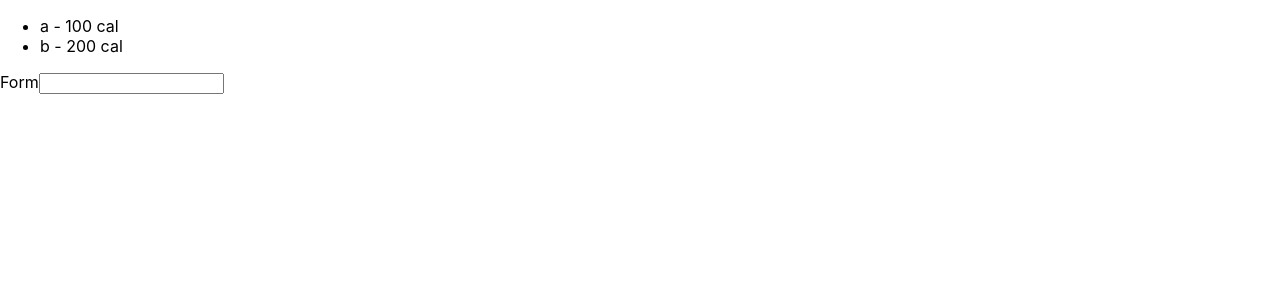
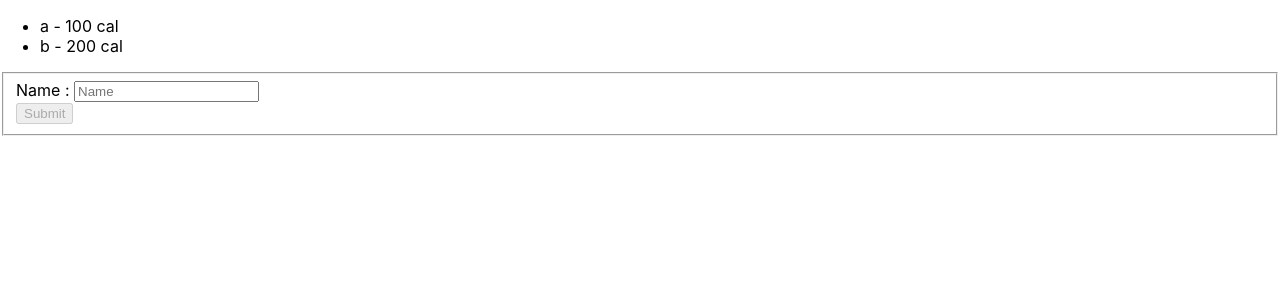
Before and after one commit to AgniveshChaubey/Advanced-react-practice, a React (Create React App) app: page / in a window 1280 px wide. Shown: the top 300 px of the page. Built offline with nearby package versions, Linux system fonts and the light colour scheme.

Commit message:
controlled form created with controlled submit button and applied instant input validation, saving inputInfo in useState hook

```diff
--- a/src/components/Form.js
+++ b/src/components/Form.js
@@ -1,23 +1,39 @@
 import React, { useRef, useState } from 'react'
 
 export const Form = () => {
-    const [value, setValue] = useState("");
+    const [name, setName] = useState("");
 
     // const handleSubmit = () => {
     //     const inputValue = inputRef.current.value;
     // }
     const handleChange = (e) => {
-        return setValue(e.target.value)
+        return setName(e.target.value)
+    }
+
+    const handleSubmit = (e) => {
+        e.preventDefault();
+        setName("");
+        console.log("form submitted")
     }
 
     return (
-        <form >
-            Form
-            <input
-                type="text"
-                value={value}
-                onChange={handleChange}
-            />
+        <form onSubmit={handleSubmit}>
+            <fieldset>
+                <div className='field'>
+                    <label htmlFor="name"> Name : </label>
+                    <input
+                        id='name'
+                        type="text"
+                        placeholder='Name'
+                        name='name'
+                        value={name}
+                        onChange={handleChange}
+                    />
+                </div>
+                <button disabled={!name} type='submit'>
+                    Submit
+                </button>
+            </fieldset>
         </form>
     );
 };
```
